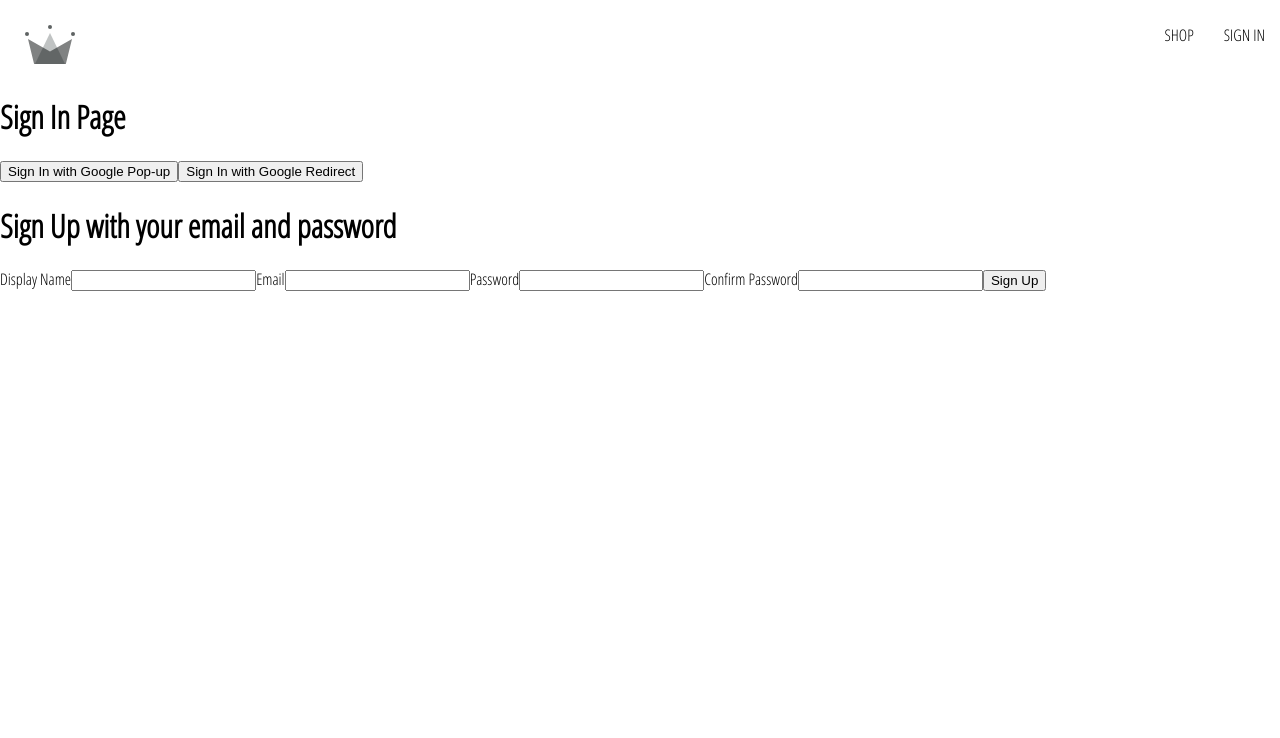
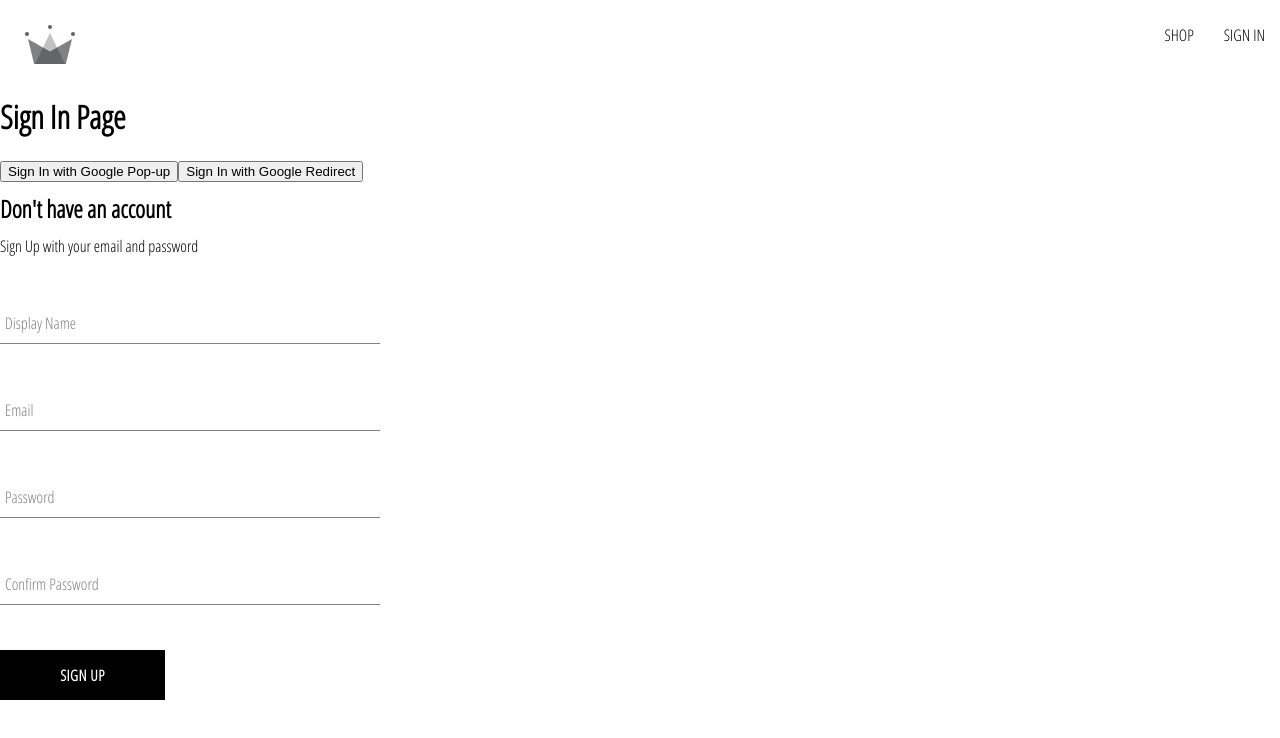
Before and after one commit to Jubair70/shpKart, a React (Create React App) app in the folder client/: page /sign-in in a window 1280 px wide. Shown: the top 738 px of the page. Built offline with nearby package versions, Linux system fonts and the light colour scheme.

Commit message:
button,sign up and form component

```diff
--- /dev/null
+++ b/client/src/components/button/button.component.jsx
@@ -0,0 +1,18 @@
+import React from "react";
+import './button.styles.scss'
+
+const BUTTON_TYPE_CLASSES = {
+    google: 'google-sign-in',
+    inverted: 'inverted'
+}
+
+const Button = ({children,buttonType,...otherProps}) => {
+    return (
+        <button className={`button-container ${BUTTON_TYPE_CLASSES[buttonType]}`}
+            {...otherProps}>
+            {children}
+        </button>
+    )
+}
+
+export default Button;
--- /dev/null
+++ b/client/src/components/button/button.styles.scss
@@ -0,0 +1,46 @@
+.button-container {
+    min-width: 165px;
+    width: auto;
+    height: 50px;
+    letter-spacing: 0.5px;
+    line-height: 50px;
+    padding: 0 35px 0 35px;
+    font-size: 15px;
+    background-color: black;
+    color: white;
+    text-transform: uppercase;
+    font-family: 'Open Sans Condensed';
+    font-weight: bolder;
+    border: none;
+    cursor: pointer;
+    display: flex;
+    justify-content: center;
+
+    &:hover {
+      background-color: white;
+      color: black;
+      border: 1px solid black;
+    }
+
+    &.google-sign-in {
+      background-color: #4285f4;
+      color: white;
+
+      &:hover {
+        background-color: #357ae8;
+        border: none;
+      }
+    }
+
+    &.inverted {
+      background-color: white;
+      color: black;
+      border: 1px solid black;
+
+      &:hover {
+        background-color: black;
+        color: white;
+        border: none;
+      }
+    }
+  }
--- /dev/null
+++ b/client/src/components/form-input/form-input.component.jsx
@@ -0,0 +1,22 @@
+import React from "react";
+import './form-input.styles.scss'
+const FormInput = ({ label, ...otherProps }) => {
+  return (
+    <div className="group">
+        <input className="form-input" {...otherProps} />
+      {label && (
+        <label
+          className={`${
+            otherProps.value.length ? "shrink" : ""
+          } form-input-label`}
+        >
+          {label}
+        </label>
+      )}
+
+
+    </div>
+  );
+};
+
+export default FormInput;
--- /dev/null
+++ b/client/src/components/form-input/form-input.styles.scss
@@ -0,0 +1,54 @@
+$sub-color: grey;
+$main-color: black;
+
+@mixin shrinkLabel {
+  top: -14px;
+  font-size: 12px;
+  color: $main-color;
+}
+
+.group {
+  position: relative;
+  margin: 45px 0;
+
+  .form-input {
+    background: none;
+    background-color: white;
+    color: $sub-color;
+    font-size: 18px;
+    padding: 10px 10px 10px 5px;
+    display: block;
+    width: 100%;
+    border: none;
+    border-radius: 0;
+    border-bottom: 1px solid $sub-color;
+    margin: 25px 0;
+
+    &:focus {
+      outline: none;
+    }
+
+    &:focus ~ .form-input-label {
+      @include shrinkLabel();
+    }
+  }
+
+  input[type='password'] {
+    letter-spacing: 0.3em;
+  }
+
+  .form-input-label {
+    color: $sub-color;
+    font-size: 16px;
+    font-weight: normal;
+    position: absolute;
+    pointer-events: none;
+    left: 5px;
+    top: 10px;
+    transition: 300ms ease all;
+
+    &.shrink {
+      @include shrinkLabel();
+    }
+  }
+}
--- a/client/src/components/sign-up-form/sign-up-form.component.jsx
+++ b/client/src/components/sign-up-form/sign-up-form.component.jsx
@@ -1,6 +1,9 @@
 import React, { useState } from "react";
 import { createAuthUserWithEmailandPassword,
  createUserDocumentFromAuth } from "../../utils/firebase/firebase.utils";
+import './sign-up-form.styles.scss';
+import FormInput from "../form-input/form-input.component";
+import Button from '../button/button.component'
 
 const defaultFormFields = {
   displayName: "",
@@ -20,7 +23,7 @@
   const handleSubmit = async (event) => {
     event.preventDefault();
 
-    if(password != confirmPassword){
+    if(password !== confirmPassword){
         alert("passwords do not match");
         return;
     }
@@ -45,11 +48,15 @@
   };
 
   return (
-    <div>
-      <h1>Sign Up with your email and password</h1>
+    <div className="sign-up-container">
+      <h2>Don't have an account</h2>
+      <span>Sign Up with your email and password</span>
       <form onSubmit={handleSubmit}>
-        <label>Display Name</label>
-        <input
+
+
+        <FormInput
+          label="Display Name"
+
           type="text"
           required
           onChange={handleChange}
@@ -57,8 +64,9 @@
           value={displayName}
         />
 
-        <label>Email</label>
-        <input
+
+        <FormInput
+          label="Email"
           type="email"
           required
           onChange={handleChange}
@@ -66,8 +74,9 @@
           value={email}
         />
 
-        <label>Password</label>
-        <input
+
+        <FormInput
+          label="Password"
           type="password"
           required
           onChange={handleChange}
@@ -75,15 +84,16 @@
           value={password}
         />
 
-        <label>Confirm Password</label>
-        <input
+
+        <FormInput
+          label="Confirm Password"
           type="password"
           required
           onChange={handleChange}
           name="confirmPassword"
           value={confirmPassword}
         />
-        <button type="submit">Sign Up</button>
+        <Button type="submit">Sign Up</Button>
       </form>
     </div>
   );
--- /dev/null
+++ b/client/src/components/sign-up-form/sign-up-form.styles.scss
@@ -0,0 +1,9 @@
+.sign-up-container {
+    display: flex;
+    flex-direction: column;
+    width: 380px;
+
+    h2 {
+      margin: 10px 0;
+    }
+  }
```
